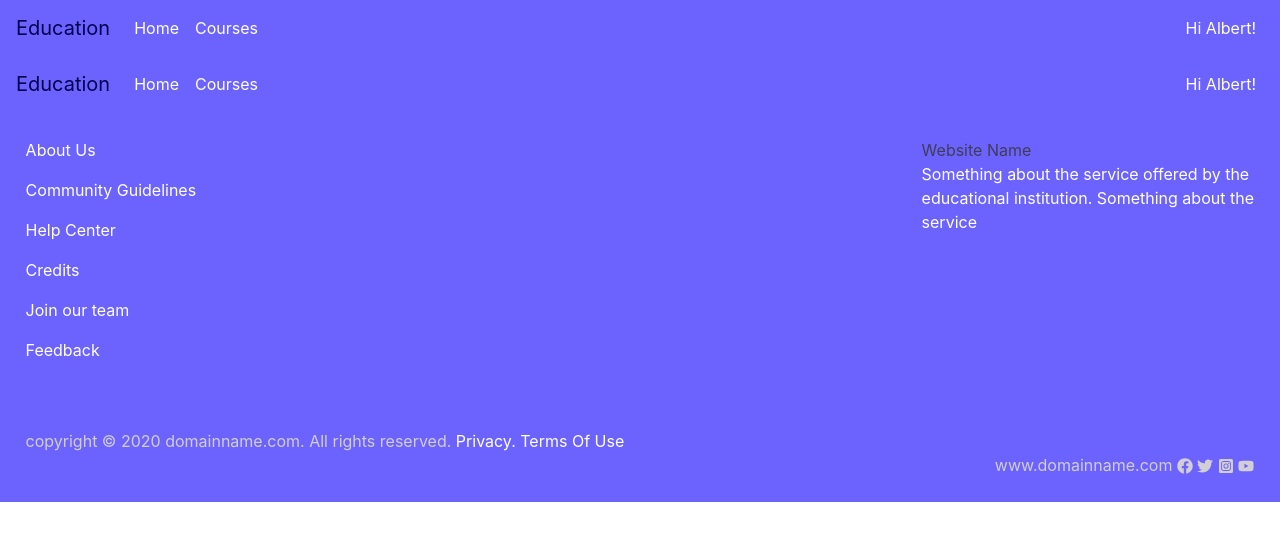
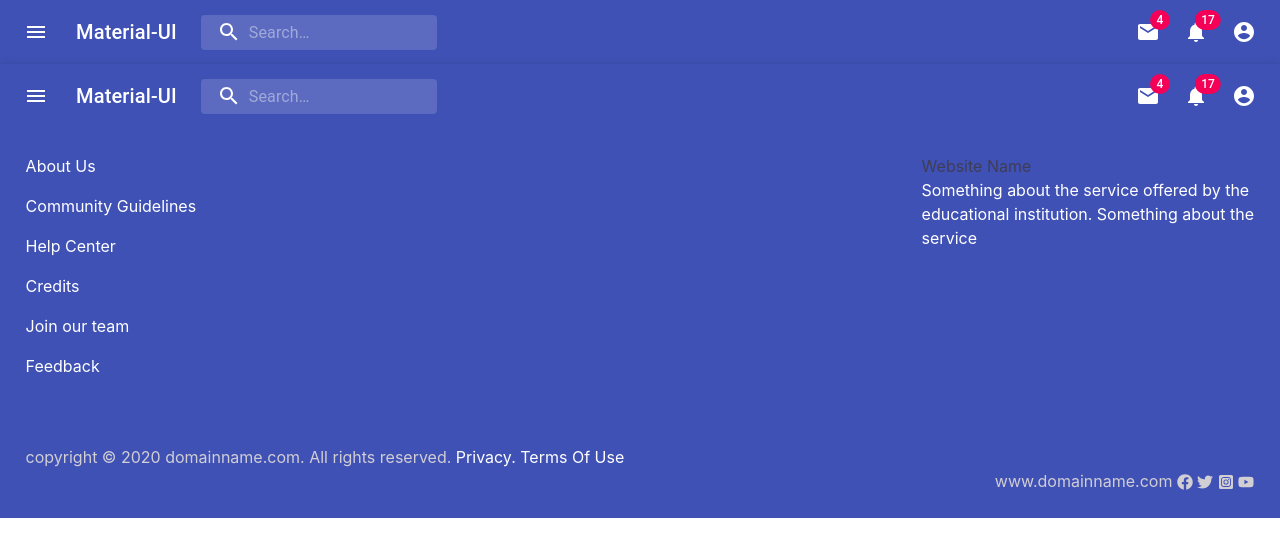
Before and after one commit to jaistarx/IITC-frontend, a React (Create React App) app: page /header in a window 1280 px wide. Shown: the top 556 px of the page. Built offline with nearby package versions, Linux system fonts and the light colour scheme.

Commit message:
added appbar

```diff
--- a/package.json
+++ b/package.json
@@ -3,6 +3,8 @@
   "version": "0.1.0",
   "private": true,
   "dependencies": {
+    "@material-ui/core": "^4.11.3",
+    "@material-ui/icons": "^4.11.2",
     "@reach/router": "^1.3.4",
     "@testing-library/jest-dom": "^4.2.4",
     "@testing-library/react": "^9.3.2",
--- a/src/Components/Footer/footerpath.css
+++ b/src/Components/Footer/footerpath.css
@@ -1,6 +1,6 @@
 .outer {
     color: #FFFFFF;
-    background-color: #6c63fe;
+    background-color: #3f51b5;
   }
   .flexing1 {
     display: flex;
--- a/src/Components/Headerf/header.js
+++ b/src/Components/Headerf/header.js
@@ -1,34 +1,268 @@
 import React from "react";
-import Navbar from 'react-bootstrap/Navbar';
-import Nav from 'react-bootstrap/Nav';
+// import Navbar from 'react-bootstrap/Navbar';
+// import Nav from 'react-bootstrap/Nav';
 
-import "./header.css";
+// import "./header.css";
 
-export default function Headers(){
-return(
-<div>
-{/* hii */}
-<Navbar collapseOnSelect expand="lg" style={{backgroundColor:"#6c63fe"}}>
-  <Navbar.Brand href="#home" style={{color:"#05024F"}}>Education</Navbar.Brand>
-  <Navbar.Toggle aria-controls="responsive-navbar-nav" />
-  <Navbar.Collapse id="responsive-navbar-nav">
-    <Nav className="mr-auto">
-      <Nav.Link style={{color:"#ffffff"}}  href="/">Home</Nav.Link>
-      <Nav.Link style={{color:"#ffffff"}} href="/course">Courses</Nav.Link>
+// export default function Headers(){
+// return(
+// <div>
+// {/* hii */}
+// <Navbar collapseOnSelect expand="lg" style={{backgroundColor:"#6c63fe"}}>
+//   <Navbar.Brand href="#home" style={{color:"#05024F"}}>Education</Navbar.Brand>
+//   <Navbar.Toggle aria-controls="responsive-navbar-nav" />
+//   <Navbar.Collapse id="responsive-navbar-nav">
+//     <Nav className="mr-auto">
+//       <Nav.Link style={{color:"#ffffff"}}  href="/">Home</Nav.Link>
+//       <Nav.Link style={{color:"#ffffff"}} href="/course">Courses</Nav.Link>
 
-    </Nav>
-    <Nav>
-      <Nav.Link style={{color:"#ffffff"}}  href="#deets">Hi Albert!</Nav.Link>
+//     </Nav>
+//     <Nav>
+//       <Nav.Link style={{color:"#ffffff"}}  href="#deets">Hi Albert!</Nav.Link>
 
-    </Nav>
-  </Navbar.Collapse>
-</Navbar>
+//     </Nav>
+//   </Navbar.Collapse>
+// </Navbar>
 
-</div>
+// </div>
 
 
 
 
 
-);
+// );
+// }
+
+
+import { fade, makeStyles } from '@material-ui/core/styles';
+import AppBar from '@material-ui/core/AppBar';
+import Toolbar from '@material-ui/core/Toolbar';
+import IconButton from '@material-ui/core/IconButton';
+import Typography from '@material-ui/core/Typography';
+import InputBase from '@material-ui/core/InputBase';
+import Badge from '@material-ui/core/Badge';
+import MenuItem from '@material-ui/core/MenuItem';
+import Menu from '@material-ui/core/Menu';
+import MenuIcon from '@material-ui/icons/Menu';
+import SearchIcon from '@material-ui/icons/Search';
+import AccountCircle from '@material-ui/icons/AccountCircle';
+import MailIcon from '@material-ui/icons/Mail';
+import NotificationsIcon from '@material-ui/icons/Notifications';
+import MoreIcon from '@material-ui/icons/MoreVert';
+
+
+const useStyles = makeStyles((theme) => ({
+  grow: {
+    flexGrow: 1,
+  },
+  menuButton: {
+    marginRight: theme.spacing(2),
+  },
+  title: {
+    display: 'none',
+    [theme.breakpoints.up('sm')]: {
+      display: 'block',
+    },
+  },
+  search: {
+    position: 'relative',
+    borderRadius: theme.shape.borderRadius,
+    backgroundColor: fade(theme.palette.common.white, 0.15),
+    '&:hover': {
+      backgroundColor: fade(theme.palette.common.white, 0.25),
+    },
+    marginRight: theme.spacing(2),
+    marginLeft: 0,
+    width: '100%',
+    [theme.breakpoints.up('sm')]: {
+      marginLeft: theme.spacing(3),
+      width: 'auto',
+    },
+  },
+  searchIcon: {
+    padding: theme.spacing(0, 2),
+    height: '100%',
+    position: 'absolute',
+    pointerEvents: 'none',
+    display: 'flex',
+    alignItems: 'center',
+    justifyContent: 'center',
+  },
+  inputRoot: {
+    color: 'inherit',
+  },
+  inputInput: {
+    padding: theme.spacing(1, 1, 1, 0),
+    // vertical padding + font size from searchIcon
+    paddingLeft: `calc(1em + ${theme.spacing(4)}px)`,
+    transition: theme.transitions.create('width'),
+    width: '100%',
+    [theme.breakpoints.up('md')]: {
+      width: '20ch',
+    },
+  },
+  sectionDesktop: {
+    display: 'none',
+    [theme.breakpoints.up('md')]: {
+      display: 'flex',
+    },
+  },
+  sectionMobile: {
+    display: 'flex',
+    [theme.breakpoints.up('md')]: {
+      display: 'none',
+    },
+  },
+}));
+
+export default function PrimarySearchAppBar() {
+  const classes = useStyles();
+  const [anchorEl, setAnchorEl] = React.useState(null);
+  const [mobileMoreAnchorEl, setMobileMoreAnchorEl] = React.useState(null);
+
+  const isMenuOpen = Boolean(anchorEl);
+  const isMobileMenuOpen = Boolean(mobileMoreAnchorEl);
+
+  const handleProfileMenuOpen = (event) => {
+    setAnchorEl(event.currentTarget);
+  };
+
+  const handleMobileMenuClose = () => {
+    setMobileMoreAnchorEl(null);
+  };
+
+  const handleMenuClose = () => {
+    setAnchorEl(null);
+    handleMobileMenuClose();
+  };
+
+  const handleMobileMenuOpen = (event) => {
+    setMobileMoreAnchorEl(event.currentTarget);
+  };
+
+  const menuId = 'primary-search-account-menu';
+  const renderMenu = (
+    <Menu
+      anchorEl={anchorEl}
+      anchorOrigin={{ vertical: 'top', horizontal: 'right' }}
+      id={menuId}
+      keepMounted
+      transformOrigin={{ vertical: 'top', horizontal: 'right' }}
+      open={isMenuOpen}
+      onClose={handleMenuClose}
+    >
+      <MenuItem onClick={handleMenuClose}>Profile</MenuItem>
+      <MenuItem onClick={handleMenuClose}>My account</MenuItem>
+    </Menu>
+  );
+
+  const mobileMenuId = 'primary-search-account-menu-mobile';
+  const renderMobileMenu = (
+    <Menu
+      anchorEl={mobileMoreAnchorEl}
+      anchorOrigin={{ vertical: 'top', horizontal: 'right' }}
+      id={mobileMenuId}
+      keepMounted
+      transformOrigin={{ vertical: 'top', horizontal: 'right' }}
+      open={isMobileMenuOpen}
+      onClose={handleMobileMenuClose}
+    >
+      <MenuItem>
+        <IconButton aria-label="show 4 new mails" color="inherit">
+          <Badge badgeContent={4} color="secondary">
+            <MailIcon />
+          </Badge>
+        </IconButton>
+        <p>Messages</p>
+      </MenuItem>
+      <MenuItem>
+        <IconButton aria-label="show 11 new notifications" color="inherit">
+          <Badge badgeContent={11} color="secondary">
+            <NotificationsIcon />
+          </Badge>
+        </IconButton>
+        <p>Notifications</p>
+      </MenuItem>
+      <MenuItem onClick={handleProfileMenuOpen}>
+        <IconButton
+          aria-label="account of current user"
+          aria-controls="primary-search-account-menu"
+          aria-haspopup="true"
+          color="inherit"
+        >
+          <AccountCircle />
+        </IconButton>
+        <p>Profile</p>
+      </MenuItem>
+    </Menu>
+  );
+
+  return (
+    <div className={classes.grow}>
+      <AppBar position="static">
+        <Toolbar>
+          <IconButton
+            edge="start"
+            className={classes.menuButton}
+            color="inherit"
+            aria-label="open drawer"
+          >
+            <MenuIcon />
+          </IconButton>
+          <Typography className={classes.title} variant="h6" noWrap>
+            Material-UI
+          </Typography>
+          <div className={classes.search}>
+            <div className={classes.searchIcon}>
+              <SearchIcon />
+            </div>
+            <InputBase
+              placeholder="Search…"
+              classes={{
+                root: classes.inputRoot,
+                input: classes.inputInput,
+              }}
+              inputProps={{ 'aria-label': 'search' }}
+            />
+          </div>
+          <div className={classes.grow} />
+          <div className={classes.sectionDesktop}>
+            <IconButton aria-label="show 4 new mails" color="inherit">
+              <Badge badgeContent={4} color="secondary">
+                <MailIcon />
+              </Badge>
+            </IconButton>
+            <IconButton aria-label="show 17 new notifications" color="inherit">
+              <Badge badgeContent={17} color="secondary">
+                <NotificationsIcon />
+              </Badge>
+            </IconButton>
+            <IconButton
+              edge="end"
+              aria-label="account of current user"
+              aria-controls={menuId}
+              aria-haspopup="true"
+              onClick={handleProfileMenuOpen}
+              color="inherit"
+            >
+              <AccountCircle />
+            </IconButton>
+          </div>
+          <div className={classes.sectionMobile}>
+            <IconButton
+              aria-label="show more"
+              aria-controls={mobileMenuId}
+              aria-haspopup="true"
+              onClick={handleMobileMenuOpen}
+              color="inherit"
+            >
+              <MoreIcon />
+            </IconButton>
+          </div>
+        </Toolbar>
+      </AppBar>
+      {renderMobileMenu}
+      {renderMenu}
+    </div>
+  );
 }
--- a/src/Components/Landing/land.js
+++ b/src/Components/Landing/land.js
@@ -229,38 +229,7 @@
 
       {/* Testimonials */}
 
-      <div className="flexingtest">
-        <img src="images\testimonials 1.png" alt="test1"></img>
-        <div className="hed">
-          <h4>Testimonials</h4>
-        </div>
-      </div>
-      <div className="flexes testdiv">
-        <div className="test">
-          <img src="images\download (1) 1.png " alt="test2"></img>
-          <h5 className="mrinalini">Miss Mrinalini</h5>
-          <p>
-            something that miss will have to say about the experience with this
-            organisation
-          </p>
-        </div>
-        <div className="test">
-          <img src="images\download 1.png" alt="test3"></img>
-          <h5 className="mrinalini">Miss Mrinalini</h5>
-          <p>
-            something that miss will have to say about the experience with this
-            organisation
-          </p>
-        </div>
-        <div className="test">
-          <img src="images\teaching-website 1.png" alt="test4"></img>
-          <h5 className="mrinalini">Miss Mrinalini</h5>
-          <p>
-            something that miss will have to say about the experience with this
-            organisation
-          </p>
-        </div>
-      </div>
+
     </div>
   );
 }
```
Also changed, not shown: 1 other file (tests, documents, lock files or other folders).
